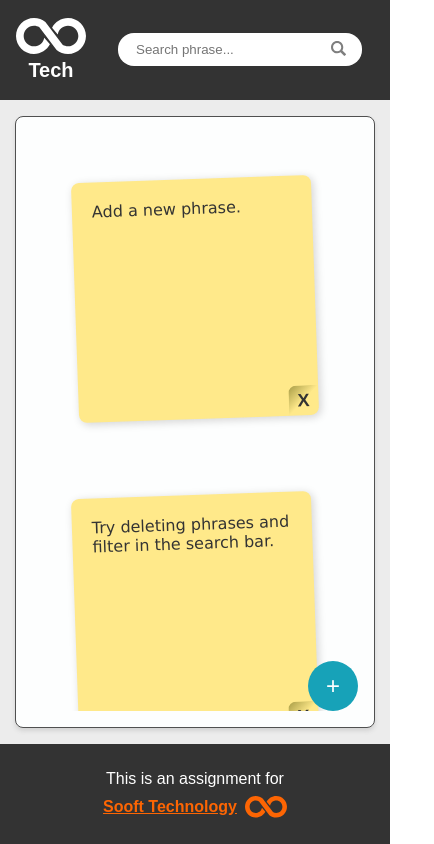
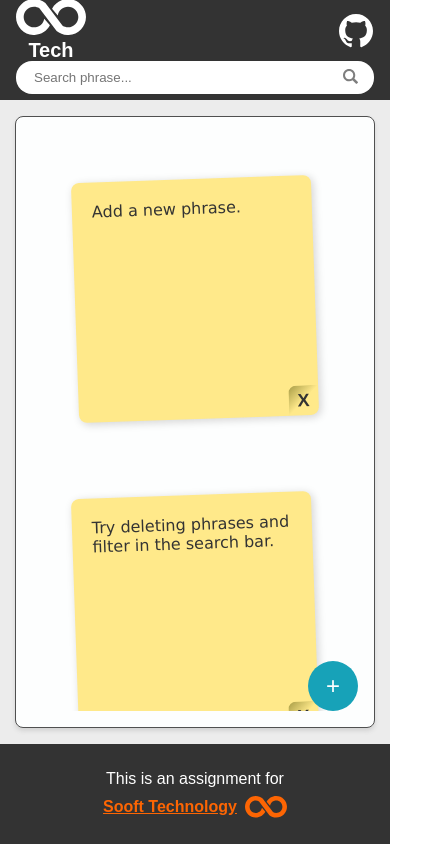
Before and after one commit to naueru/soofttech-interbanking-fe-challenge, a React (Vite) app: page / in a window 390 px wide. Shown: the whole page, 434 px wide, since content can reach past the window. Built offline with nearby package versions, Linux system fonts and the light colour scheme.

Commit message:
Adds responsive styles

```diff
--- a/src/components/layout/header/header.module.css
+++ b/src/components/layout/header/header.module.css
@@ -18,16 +18,28 @@
 }
 
 .navigationList {
-  align-items: center;
-  display: flex;
-  flex: 1;
-  gap: 2rem;
-  justify-content: space-between;
+  display: grid;
+  gap: 4px;
+  grid-template-columns: repeat(2, 1fr);
+  grid-template-rows: 50px 35px;
+  margin: 0;
   width: 100%;
 }
 
 .navigationListItem {
+  align-items: center;
   display: flex;
+}
+
+.navigationListItem:last-child {
+  justify-content: end;
+}
+
+.navigationListItem:not(:first-child):not(:last-child) {
+  grid-column-end: 3;
+  grid-column-start: 1;
+  grid-row-start: 2;
+  justify-content: center;
 }
 
 .navigationListItem:not(:first-child):not(:last-child) {
@@ -40,9 +52,25 @@
   background-image: url("../../../assets/Octicons-mark-github-w.svg");
   background-position: center;
   background-repeat: no-repeat;
-  background-size: 40px;
+  background-size: 34px;
   display: flex;
-  height: 40px;
+  height: 36px;
   justify-content: center;
-  width: 40px;
+  width: 36px;
 }
+
+@media (min-width: 500px) {
+  .navigationList {
+    align-items: initial;
+    display: flex;
+    flex: 1;
+    gap: 2rem;
+    justify-content: space-between;
+  }
+
+  .icon {
+    background-size: 40px;
+    height: 40px;
+    width: 40px;
+  }
+}
```
